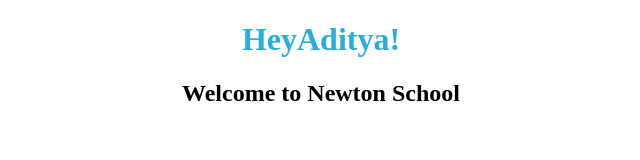
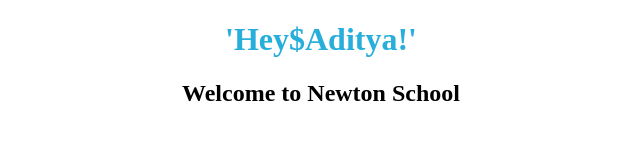
Before and after one commit to Chaturvediakash5/React-Practice---Greetings-with-Props-1, a React app: page / in a window 1280 px wide. Shown: the top 160 px of the page, without its empty margins (319-959 px from the left). Built offline with nearby package versions, Linux system fonts and the light colour scheme.

Commit message:
Update Welcome.js

```diff
--- a/src/components/Welcome.js
+++ b/src/components/Welcome.js
@@ -3,7 +3,7 @@ import React from "react";
 function Welcome(props){
   return(
     <>
-    <h1>Hey{props.name}!</h1>
+    <h1>'Hey${props.name}!'</h1>
     <h2>Welcome to Newton School</h2>
     </>
   )
```
